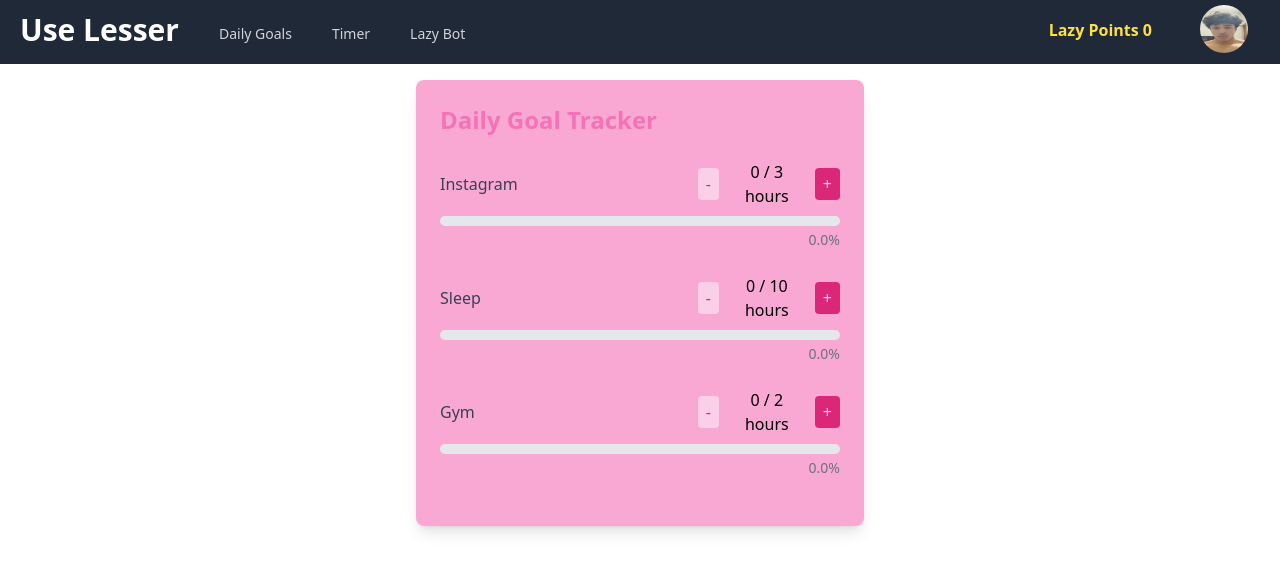
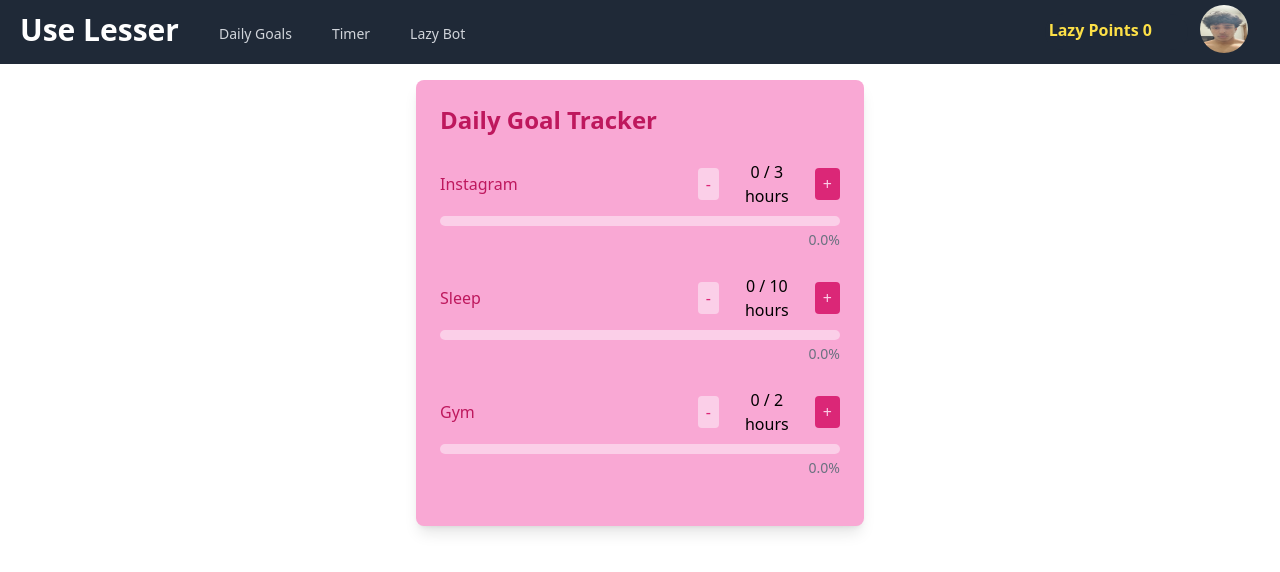
Before and after one commit to Voidknight-2004/use_lesser, a React (Vite) app in the folder use_lesser/: page /goals in a window 1280 px wide. Shown: the top 572 px of the page. Built offline with nearby package versions, Linux system fonts and the light colour scheme; a web font is replaced by a local one.

Commit message:
styling change
Co-Authored-By: Rohan A Jacob <151175966+Voidknight-2004@users.noreply.github.com>

```diff
--- a/use_lesser/src/components/DailyGoalTracker.jsx
+++ b/use_lesser/src/components/DailyGoalTracker.jsx
@@ -60,12 +60,12 @@ const DailyGoalTracker = () => {
 
   return (
     <div className="max-w-md mx-auto p-6 bg-pink-300 rounded-lg shadow-lg mt-4   ">
-      <h1 className="text-2xl font-bold mb-6 text-pink-400">Daily Goal Tracker</h1>
+      <h1 className="text-2xl font-bold mb-6 text-pink-700">Daily Goal Tracker</h1>
 
       {goals.map(goal => (
         <div key={goal.id} className="mb-6">
           <div className="flex justify-between items-center mb-2">
-            <span className="font-medium text-gray-700">{goal.name}</span>
+            <span className="font-medium text-pink-700">{goal.name}</span>
             <div className="flex items-center space-x-2">
               <button
                 onClick={() => handleDecrement(goal.id)}
@@ -85,7 +85,7 @@ const DailyGoalTracker = () => {
             </div>
           </div>
 
-          <div className="w-full bg-gray-200 rounded-full h-2.5">
+          <div className="w-full bg-pink-200 rounded-full h-2.5">
             <div
               className="bg-pink-600 h-2.5 rounded-full transition-all duration-300"
               style={{ width: `${calculatePercentage(progress[goal.id], goal.target)}%` }}
```
